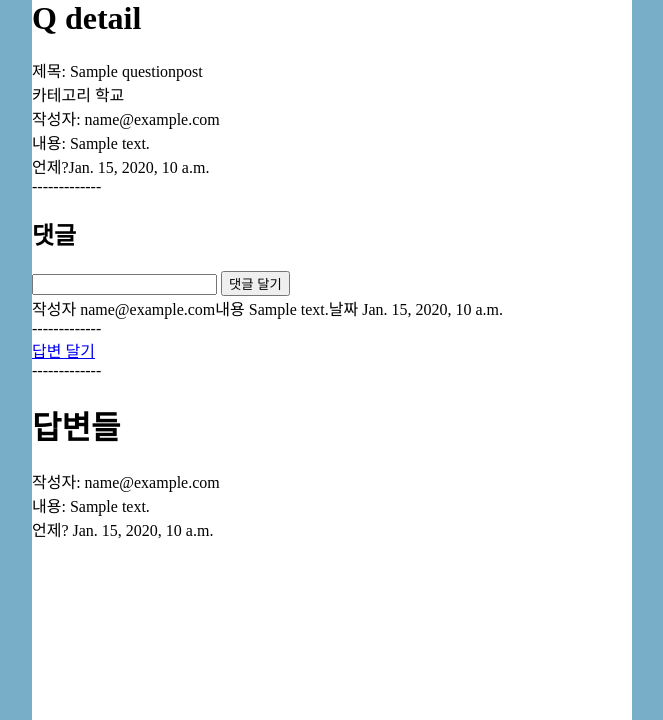
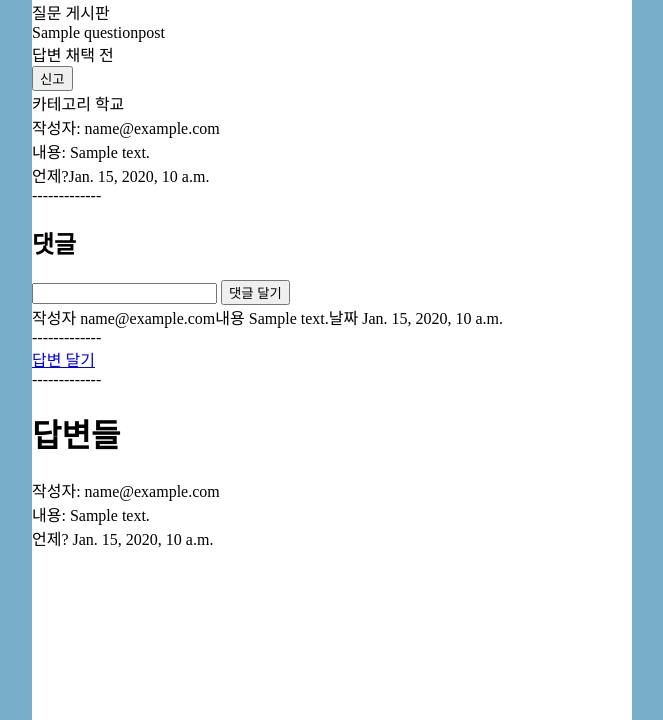
Before and after one commit to hufslion10th/ShareAbroad, a Django app: page /QnA/detail/1 in a window 1280 px wide. Shown: the part 80-800 px from the top of the page, without its empty margins (308-971 px from the left). Run offline with Django 4.2, Linux system fonts and the light colour scheme; tables that the repository leaves empty hold one stand-in row (values such as "Sample post").

```diff
--- a/templates/QnA/detail.html
+++ b/templates/QnA/detail.html
@@ -2,8 +2,28 @@
 {% load static %}
 
 {% block content %}
-<h1>Q detail</h1>
-<div>제목: {{ question.title }}</div>
+<div class="q-detail-page">
+    <div class="main-title">질문 게시판</div>
+
+    <div class="question">
+        <div class="title-wrap">
+            <div class="title">{{ question.title }}</div>
+            <div class="other">
+                {% if picked_answer %}
+                <div>답변 채택 완료</div>
+                {% else %}
+                <div>답변 채택 전</div>
+                {% endif %}
+                <button>신고</button>
+            </div>
+        </div>
+
+        <div class="q-info">
+            <div class="">
+
+            </div>
+        </div>
+    </div>
     <div>카테고리 {{ question.category }}</div>
     <div>작성자: {{ question.writer }}</div>
     <div>내용: {{ question.content }}</div>
@@ -37,6 +57,8 @@
     <div>언제? {{ answer.created_at }}</div>
     {% endfor %}
 
+</div>
+
 <script>
     const submitComment = () => {
         let target = event.target;
```
Also changed, not shown: templates/QnA/questionCreate.html (+11 -4 lines). Lines whose indentation alone changed are shown as unchanged.
